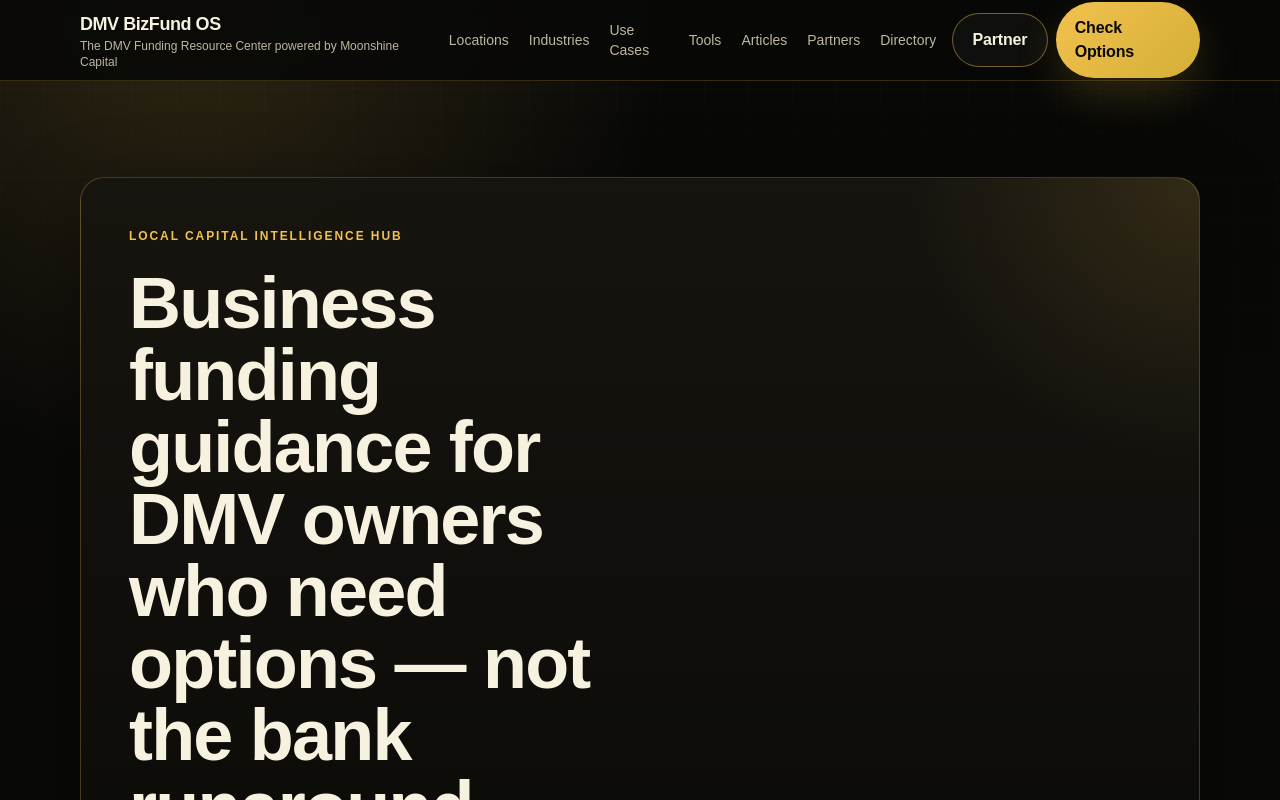
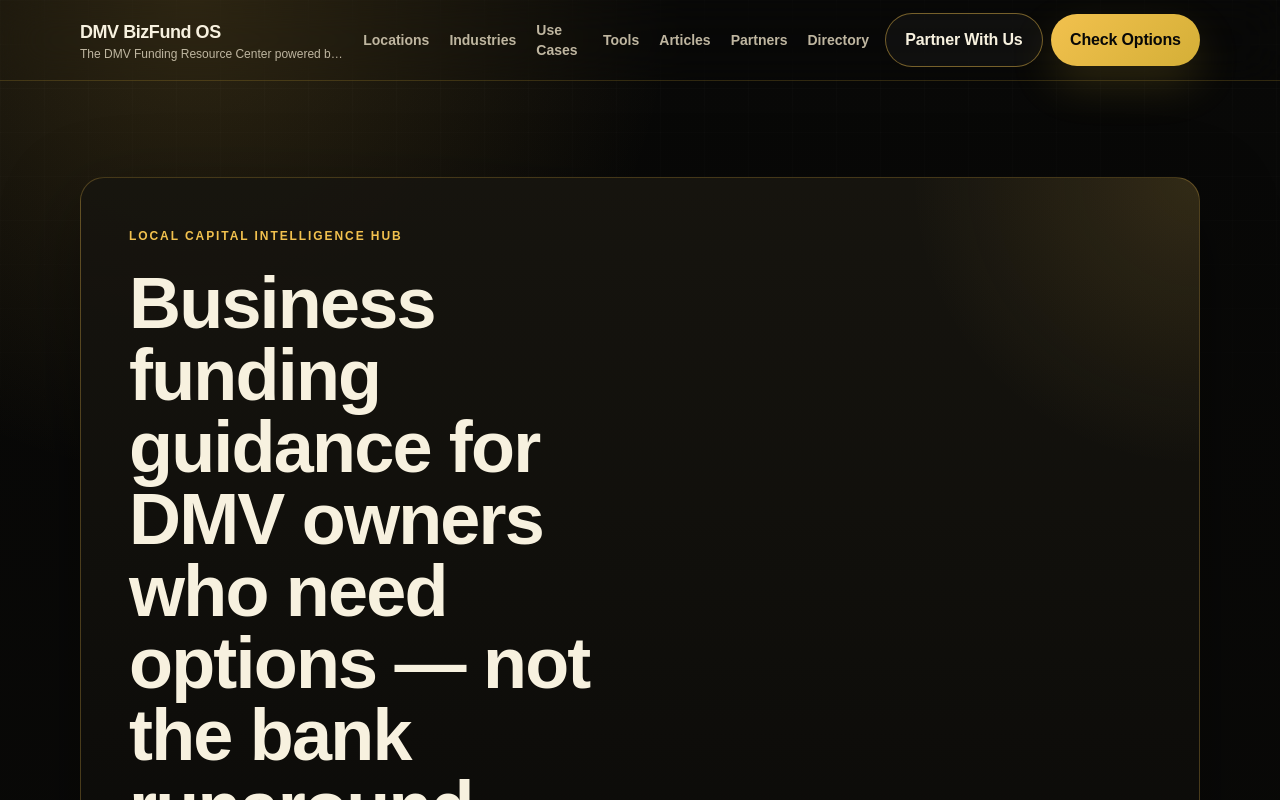
Before and after one commit to JFeimster/dmv-bizfund-os, a Next.js app: page / in a window 1280 px wide. Shown: the top 800 px of the page. Built offline with nearby package versions, Linux system fonts and the light colour scheme.

Commit message:
Refine header CTA hierarchy and dark glass nav

```diff
--- a/components/Header.tsx
+++ b/components/Header.tsx
@@ -15,17 +15,19 @@ export default function Header() {
   ];
 
   return (
-    <header className="sticky top-0 z-50 border-b border-line bg-ink/90 backdrop-blur">
+    <header className="sticky top-0 z-50 border-b border-gold/20 bg-ink/88 backdrop-blur-xl">
       <div className="container flex min-h-20 items-center justify-between gap-4">
-        <Link href="/" className="flex flex-col">
-          <span className="text-lg font-black tracking-tight">{market.brandName}</span>
-          <span className="text-xs text-muted">{market.publicDescriptor}</span>
+        <Link href="/" className="group flex min-w-0 flex-col">
+          <span className="text-lg font-black tracking-tight text-cream group-hover:text-amber">{market.brandName}</span>
+          <span className="hidden max-w-[280px] truncate text-xs text-muted sm:block">{market.publicDescriptor}</span>
         </Link>
-        <nav className="hidden items-center gap-5 text-sm text-muted lg:flex">
-          {nav.map(([label, href]) => <Link className="hover:text-cream" key={href} href={href}>{label}</Link>)}
+        <nav className="hidden items-center gap-5 text-sm font-bold text-muted lg:flex">
+          {nav.map(([label, href]) => (
+            <Link className="transition hover:text-amber" key={href} href={href}>{label}</Link>
+          ))}
         </nav>
-        <div className="flex items-center gap-2">
-          <Link className="btn btn-secondary hidden sm:inline-flex" href="/partner">Partner</Link>
+        <div className="flex shrink-0 items-center gap-2">
+          <Link className="btn btn-secondary hidden sm:inline-flex" href="/partner">Partner With Us</Link>
           <Link className="btn btn-primary" href="/apply">Check Options</Link>
         </div>
       </div>
```
